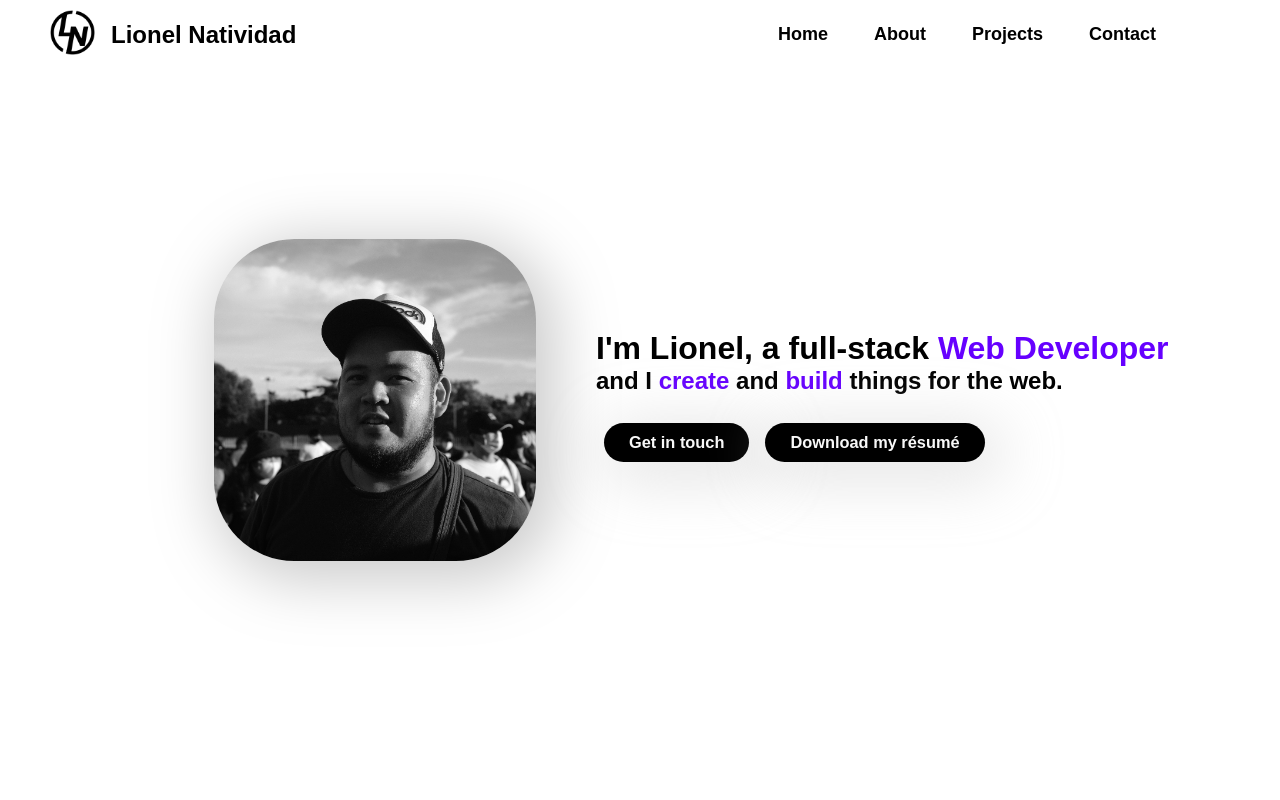
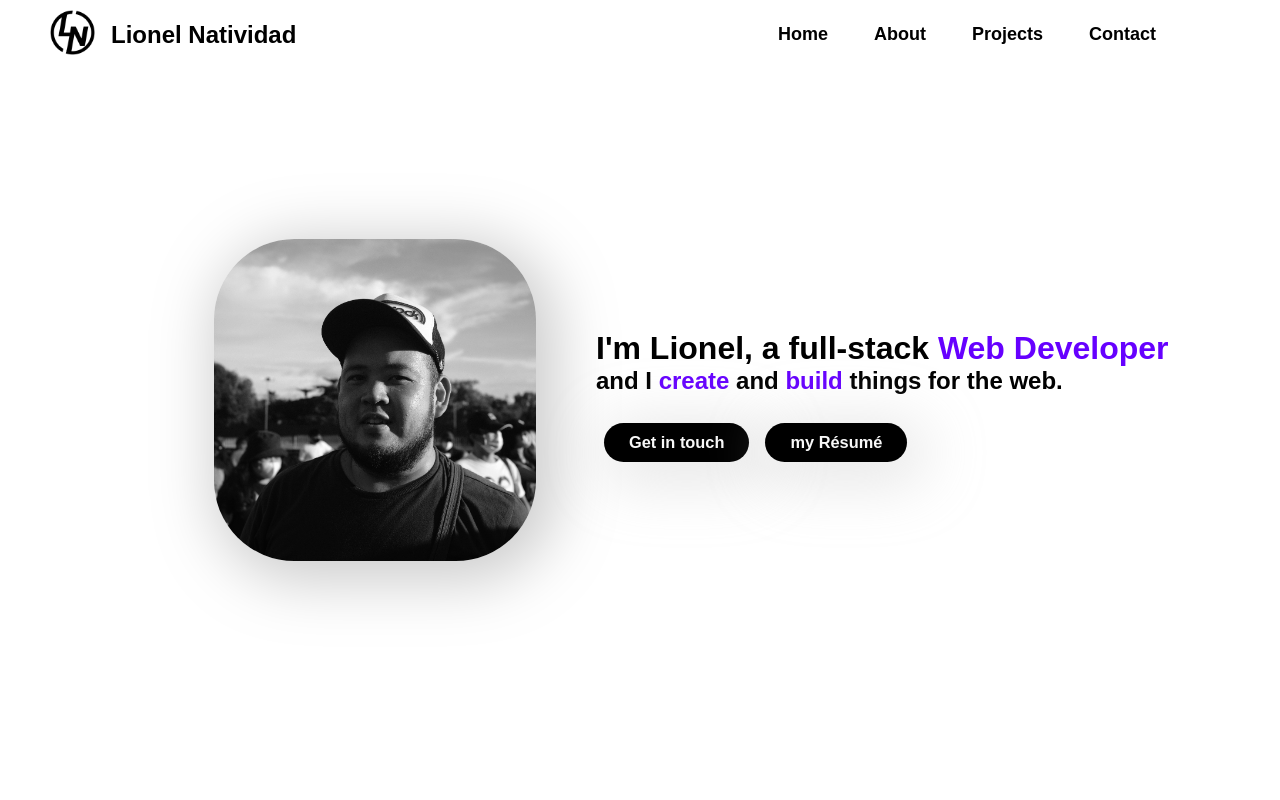
Before and after one commit to lionelkvn/lionelkvn.github.io, a React (Create React App) app: page / in a window 1280 px wide. Shown: the top 800 px of the page. Built offline with nearby package versions, Linux system fonts and the light colour scheme.

Commit message:
edited my resume

```diff
--- a/src/components/Home/Home.js
+++ b/src/components/Home/Home.js
@@ -13,7 +13,7 @@ const Home = () => {
             <br/>
             <div className='buttons'>
               <button><h3>Get in touch </h3></button>
-              <a href="/pdfs/LIONEL_NATIVIDAD.pdf"><button><h3>Download my résumé </h3></button> </a>
+              <a href="/pdfs/LIONEL_NATIVIDAD.pdf"><button><h3>my Résumé </h3></button> </a>
             </div>
 
 
```
